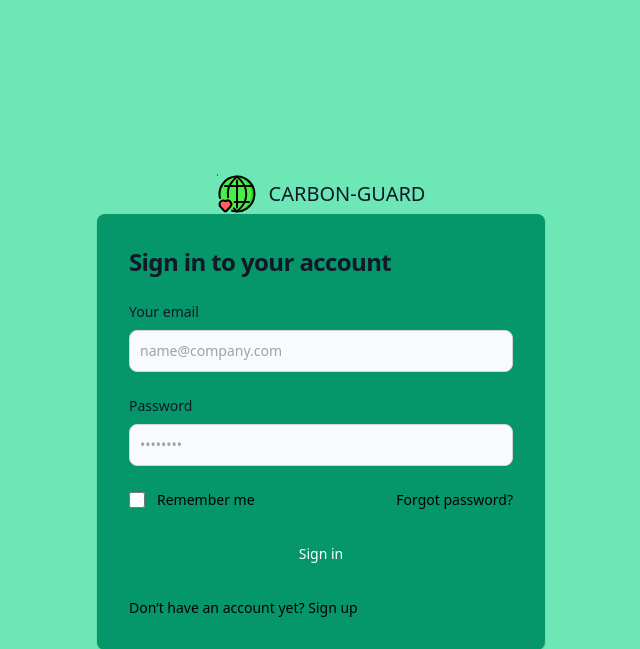
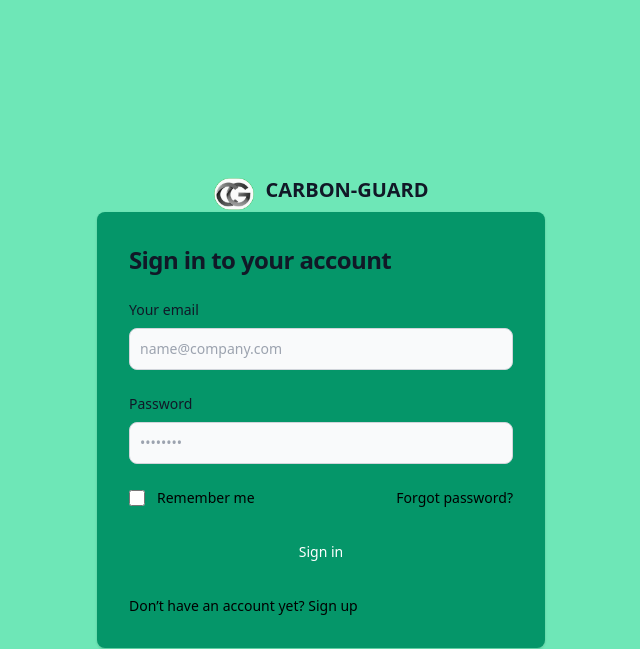
Before and after one commit to tech-Manchester/Carbon-Guard, a Django app: page /login in a window 1280 px wide. Shown: the top 649 px of the page, without its empty margins (319-959 px from the left). Run offline with Django 5.2, Linux system fonts and the light colour scheme.

Commit message:
Update login.html
updated

```diff
--- a/CG/CEC/templates/login.html
+++ b/CG/CEC/templates/login.html
@@ -1,3 +1,8 @@
+{% if messg %}
+<script>
+  alert("{{ messg }}");
+</script>
+{% endif %}
 <!DOCTYPE html>
 <html lang="en">
   <head>
@@ -16,82 +21,15 @@
         class="flex flex-col items-center justify-center px-6 py-8 mx-auto md:h-screen lg:py-0"
       >
         <a
-          href="#"
+          href="{% url 'home' %}"
           class="flex items-center mb-6 text-2xl font-semibold text-gray-900 dark:text-white"
         >
           <a
             class="flex title-font font-medium items-center text-gray-900 mb-7 md:mb-0"
+            href="{%url 'home'%}"
           >
-            <svg
-              width="40px"
-              height="40px"
-              viewBox="0 0 80 80"
-              data-name="Layer 1"
-              id="Layer_1"
-              xmlns="http://www.w3.org/2000/svg"
-            >
-              <defs>
-                <style>
-                  .cls-1 {
-                    fill: #48ef48;
-                  }
-                  .cls-2 {
-                    fill: #2dd32d;
-                  }
-                  .cls-3,
-                  .cls-4,
-                  .cls-6 {
-                    fill: none;
-                  }
-                  .cls-3,
-                  .cls-4,
-                  .cls-5,
-                  .cls-6 {
-                    stroke: #000000;
-                    stroke-width: 4px;
-                  }
-                  .cls-3,
-                  .cls-4 {
-                    stroke-linejoin: round;
-                  }
-                  .cls-4,
-                  .cls-5,
-                  .cls-6 {
-                    stroke-linecap: round;
-                  }
-                  .cls-5 {
-                    fill: #ff5f5f;
-                    stroke-miterlimit: 10;
-                  }
-                  .cls-6 {
-                    stroke-linejoin: bevel;
-                  }
-                </style>
-              </defs>
-              <title />
-              <circle class="cls-1" cx="40" cy="40" r="35" />
-              <path
-                class="cls-2"
-                d="M40,5c-1.0115,0-2.01.0526-3,.1367a34.9914,34.9914,0,0,1,0,69.7266c.99.0841,1.9885.1367,3,.1367A35,35,0,0,0,40,5Z"
-              />
-              <line class="cls-3" x1="1" x2="2" y1="2" y2="2" />
-              <line class="cls-4" x1="35" x2="64" y1="55.9991" y2="56" />
-              <line class="cls-4" x1="40" x2="40" y1="13" y2="67" />
-              <path
-                class="cls-5"
-                d="M26.412,65.837a7.5288,7.5288,0,0,0-9.2341-11.7513.7219.7219,0,0,1-.7549,0,7.5811,7.5811,0,0,0-6.1071-.7634A7.4555,7.4555,0,0,0,5.2741,58.48,7.5609,7.5609,0,0,0,7.1889,65.837l7.5094,8.2351a2.8452,2.8452,0,0,0,4.2043,0Z"
-              />
-              <path
-                class="cls-4"
-                d="M30.18,73.6036A34.9609,34.9609,0,1,0,5.9424,48.1015"
-              />
-              <path
-                class="cls-6"
-                d="M33.6646,68.6646,40,75l6.7157-6.7158a40.0041,40.0041,0,0,0,0-56.5685L40,5l-6.7157,6.7157A40.0138,40.0138,0,0,0,22.0837,46.3406"
-              />
-              <line class="cls-4" x1="16" x2="71" y1="24" y2="24" />
-            </svg>
-            <span class="ml-3 text-xl">CARBON-GUARD</span>
+            <img class="w-10 h-8" src="./Background.png" alt="logo" />
+            <span class="ml-3 text-xl font-bold mb-2"><b>CARBON-GUARD</b></span>
           </a>
         </a>
         <div
@@ -103,7 +41,12 @@
             >
               Sign in to your account
             </h1>
-            <form class="space-y-4 md:space-y-6" action="#">
+            <form
+              class="space-y-4 md:space-y-6"
+              action="/postsign/"
+              method="post"
+            >
+              {% csrf_token %}
               <div>
                 <label
                   for="email"
@@ -168,7 +111,7 @@
               <p class="text-sm font-light text-gray-950 dark:text-gray-400">
                 Don’t have an account yet?
                 <a
-                  href="#"
+                  href="{%url 'signup' %}"
                   class="font-medium text-primary-600 hover:underline dark:text-primary-500"
                   >Sign up</a
                 >
```
